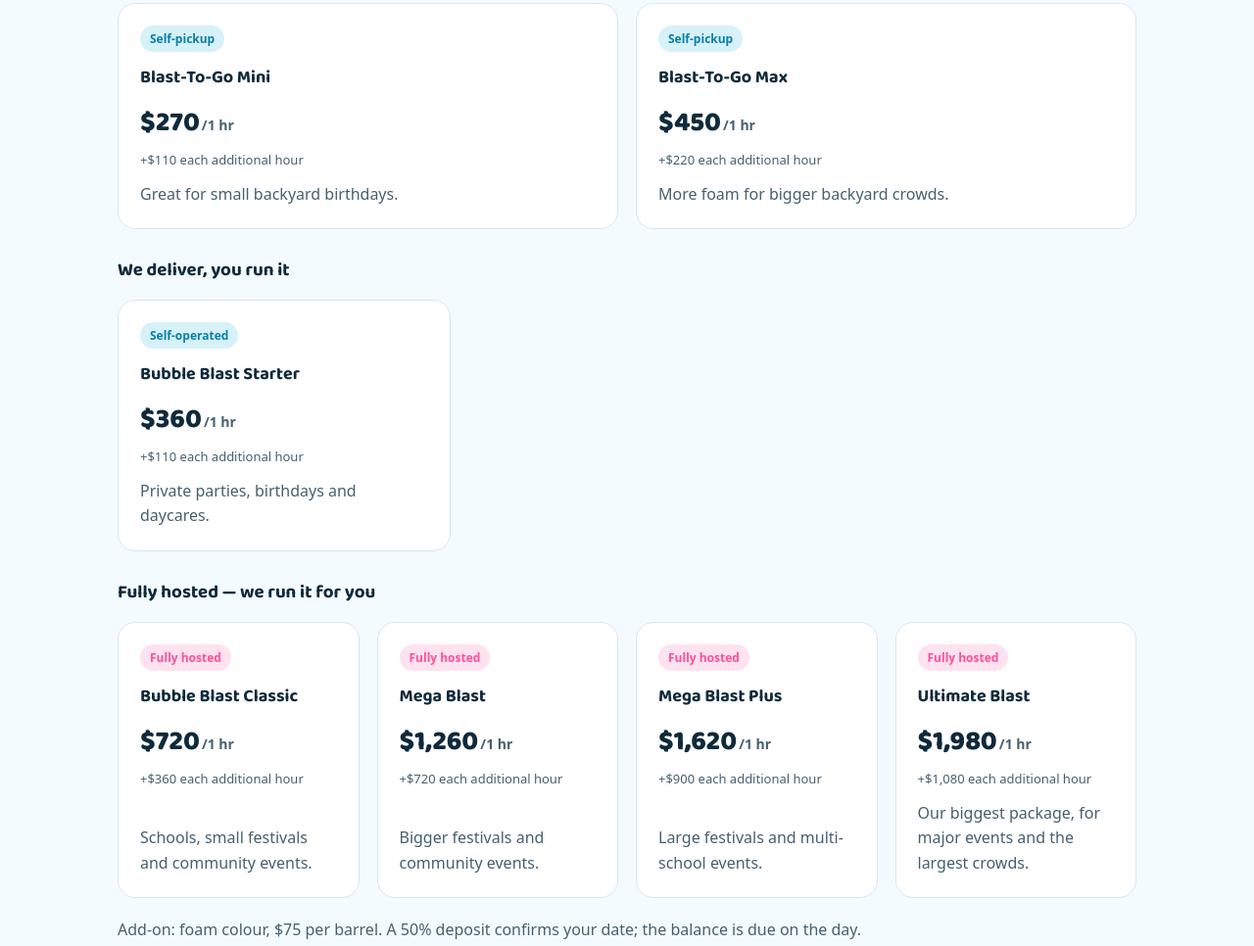
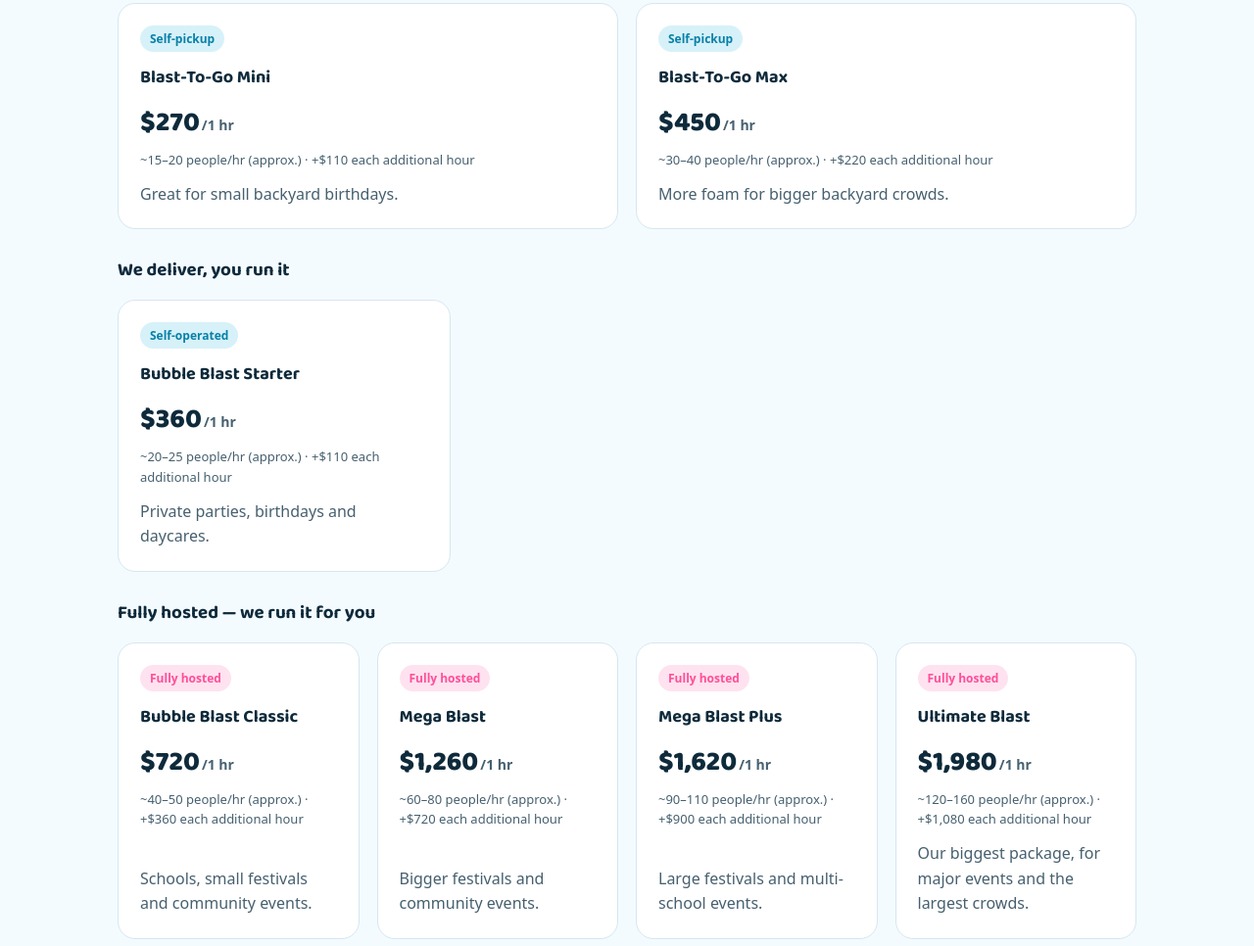
Before and after one commit to booknovakingdom-ops/bubble-blast-parties, a plain HTML site: page index.html in a window 1280 px wide. Shown: the part 1226-2192 px from the top of the page at 98% size. Drawn offline with Linux system fonts and the light colour scheme.

Commit message:
Add approximate per-hour capacity to each package
Co-Authored-By: Claude Sonnet 5 <noreply@anthropic.com>
Claude-Session: https://claude.ai/code/session_01U6HrbrA2z5acdFEKwTJDCS

```diff
--- a/index.html
+++ b/index.html
@@ -58,14 +58,14 @@
 <span class="mode-badge self">Self-pickup</span>
 <h3>Blast-To-Go Mini</h3>
 <div class="price">$270<span>/1 hr</span></div>
-<p class="pkg-extra">+$110 each additional hour</p>
+<p class="pkg-extra">~15&ndash;20 people/hr (approx.) &middot; +$110 each additional hour</p>
 <p>Great for small backyard birthdays.</p>
 </div>
 <div class="card pkg">
 <span class="mode-badge self">Self-pickup</span>
 <h3>Blast-To-Go Max</h3>
 <div class="price">$450<span>/1 hr</span></div>
-<p class="pkg-extra">+$220 each additional hour</p>
+<p class="pkg-extra">~30&ndash;40 people/hr (approx.) &middot; +$220 each additional hour</p>
 <p>More foam for bigger backyard crowds.</p>
 </div>
 </div>
@@ -75,7 +75,7 @@
 <span class="mode-badge self">Self-operated</span>
 <h3>Bubble Blast Starter</h3>
 <div class="price">$360<span>/1 hr</span></div>
-<p class="pkg-extra">+$110 each additional hour</p>
+<p class="pkg-extra">~20&ndash;25 people/hr (approx.) &middot; +$110 each additional hour</p>
 <p>Private parties, birthdays and daycares.</p>
 </div>
 </div>
@@ -85,28 +85,28 @@
 <span class="mode-badge hosted">Fully hosted</span>
 <h3>Bubble Blast Classic</h3>
 <div class="price">$720<span>/1 hr</span></div>
-<p class="pkg-extra">+$360 each additional hour</p>
+<p class="pkg-extra">~40&ndash;50 people/hr (approx.) &middot; +$360 each additional hour</p>
 <p>Schools, small festivals and community events.</p>
 </div>
 <div class="card pkg">
 <span class="mode-badge hosted">Fully hosted</span>
 <h3>Mega Blast</h3>
 <div class="price">$1,260<span>/1 hr</span></div>
-<p class="pkg-extra">+$720 each additional hour</p>
+<p class="pkg-extra">~60&ndash;80 people/hr (approx.) &middot; +$720 each additional hour</p>
 <p>Bigger festivals and community events.</p>
 </div>
 <div class="card pkg">
 <span class="mode-badge hosted">Fully hosted</span>
 <h3>Mega Blast Plus</h3>
 <div class="price">$1,620<span>/1 hr</span></div>
-<p class="pkg-extra">+$900 each additional hour</p>
+<p class="pkg-extra">~90&ndash;110 people/hr (approx.) &middot; +$900 each additional hour</p>
 <p>Large festivals and multi-school events.</p>
 </div>
 <div class="card pkg">
 <span class="mode-badge hosted">Fully hosted</span>
 <h3>Ultimate Blast</h3>
 <div class="price">$1,980<span>/1 hr</span></div>
-<p class="pkg-extra">+$1,080 each additional hour</p>
+<p class="pkg-extra">~120&ndash;160 people/hr (approx.) &middot; +$1,080 each additional hour</p>
 <p>Our biggest package, for major events and the largest crowds.</p>
 </div>
 </div>
```
